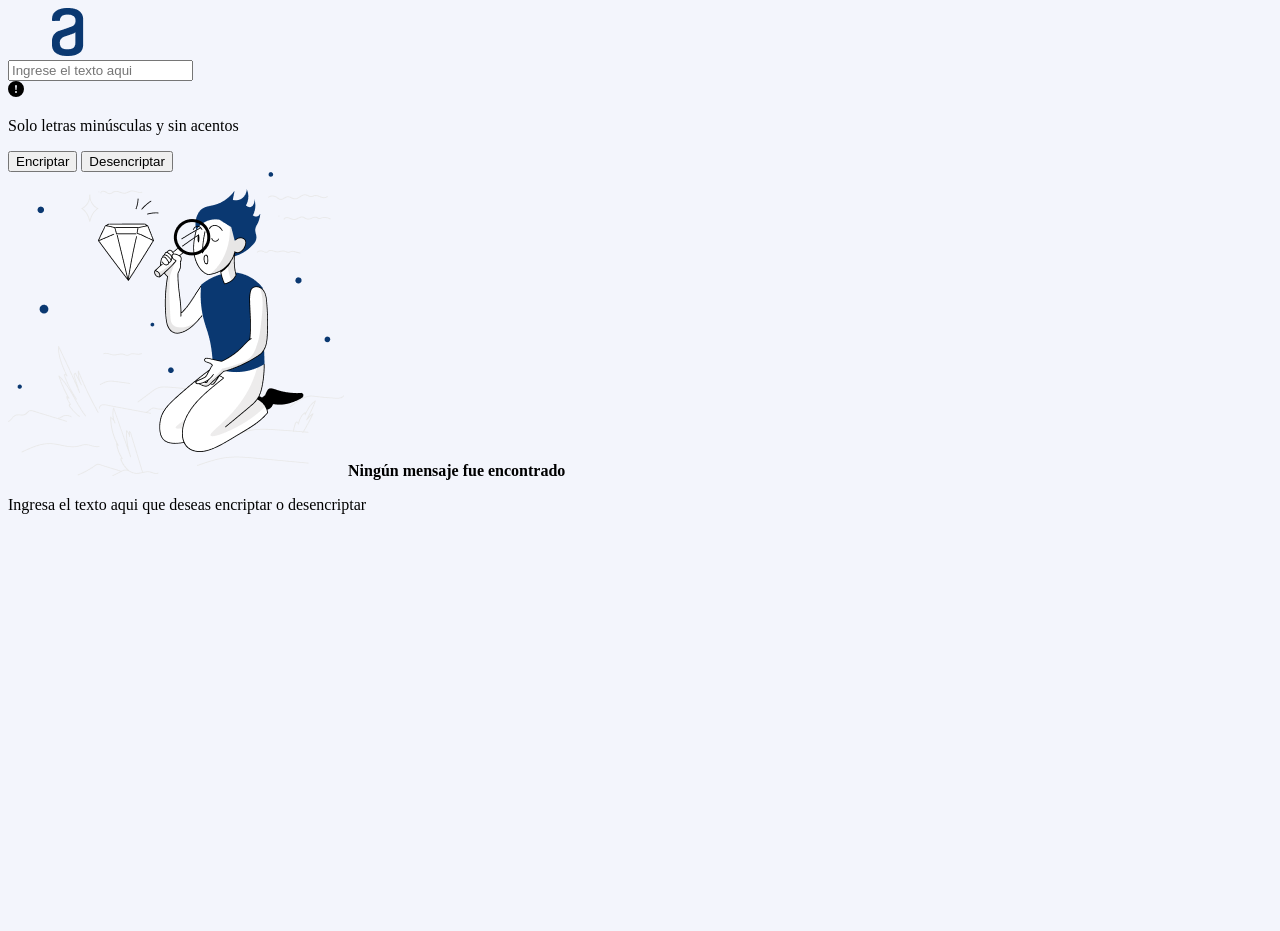
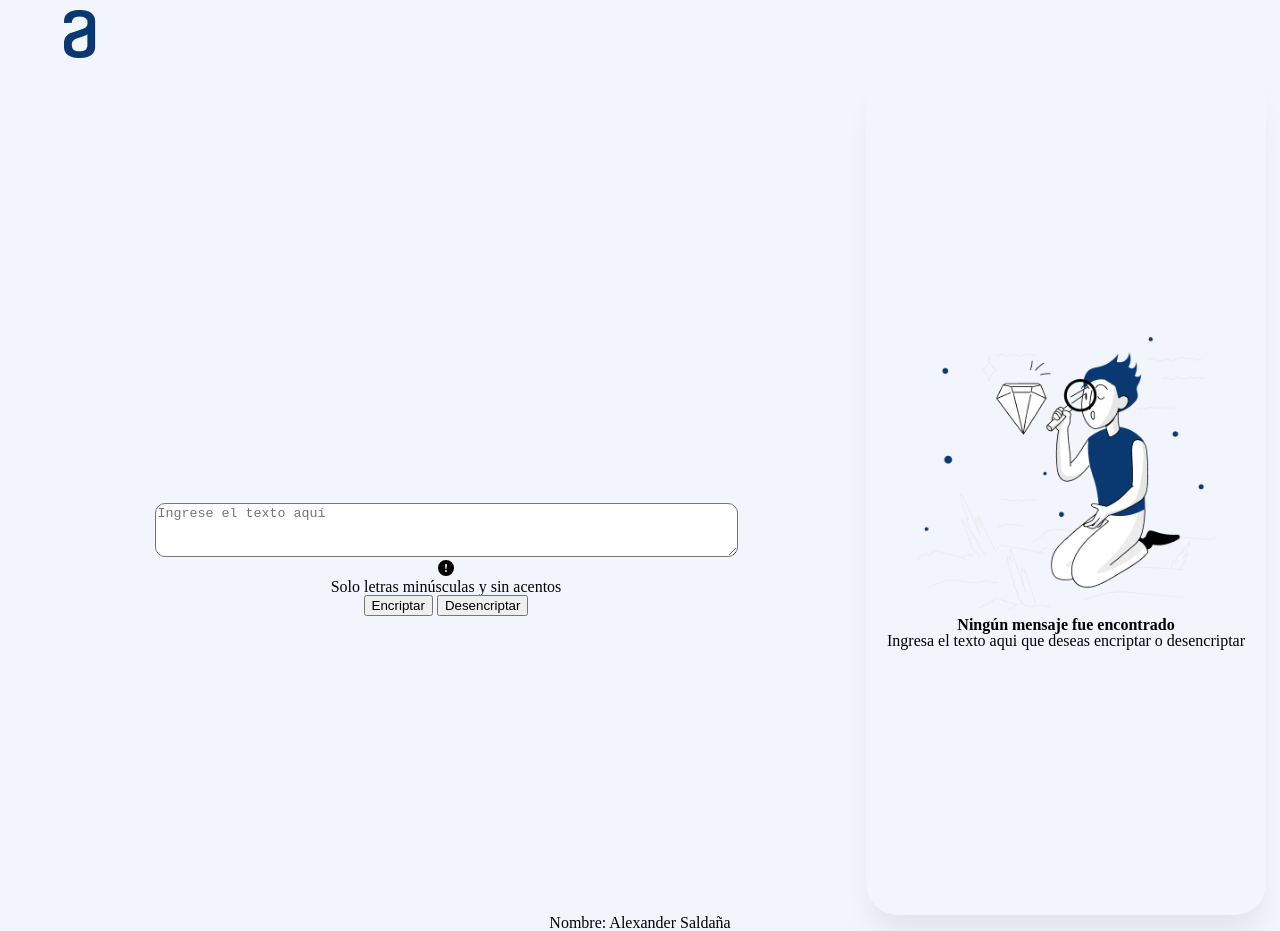
Before and after one commit to alexdsa981/encriptador, a plain HTML site: page index.html in a window 1280 px wide. Before the commit the page ends 800 px from the top, so only its background shows below. Drawn offline with Linux system fonts and the light colour scheme.

Commit message:
Agrega estructura y estilos principales

```diff
--- a/index.html
+++ b/index.html
@@ -4,28 +4,59 @@
 <head>
     <meta charset="UTF-8">
     <meta name="viewport" content="width=device-width, initial-scale=1.0">
+    <link rel="stylesheet" href="reset.css">
     <link rel="stylesheet" href="style.css">
     <title>Encriptador</title>
 </head>
 
 <body>
-    <img src="img/Logo.png" alt="logo">
+    <header>
+        <img src="img/Logo.png" alt="logo" class="logo">
+    </header>
+    <main>
+        <div class="left-side">
+
             <div>
-        <input type="text" name="" id="entradaTexto" placeholder="Ingrese el texto aqui">
+                <textarea class="texto-input" name="" id="" cols="30" rows="10"
+                    placeholder="Ingrese el texto aquí"></textarea>
             </div>
 
+            <div class="aviso-condiciones">
                 <img src="img/exclamation-circle-fill.svg" alt="simbolo-exclama">
                 <p>Solo letras minúsculas y sin acentos</p>
+            </div>
 
-    <div>
+            <div class="botones-encriptacion">
                 <input type="button" value="Encriptar">
                 <input type="button" value="Desencriptar">
             </div>
-    <div>
-        <img src="img/Muñeco.png" alt="muñeco">
+
+        </div>
+
+        <div class="right-side">
+            <div class="contenedor">
+                <div class="contenido">
+                    <div class="texto-inactivo">
+                        <img src="img/Muñeco.png" alt="muñeco" class="muñeco">
+                        <div class="aviso-input-vacio">
                             <b>Ningún mensaje fue encontrado</b>
                             <p>Ingresa el texto aqui que deseas encriptar o desencriptar</p>
                         </div>
+                    </div>
+                    <div class="texto-activo">
+                        <textarea name="" id="" cols="30" rows="10"></textarea>
+                        <input type="button" name="" id="" value="Copiar">
+                    </div>
+                </div>
+            </div>
+        </div>
+    </main>
+
 </body>
+<footer>
+    <div>
+        <p>Nombre: Alexander Saldaña</p>
+    </div>
+</footer>
 
 </html>
--- /dev/null
+++ b/reset.css
@@ -0,0 +1,104 @@
+/*
+html5doctor.com Reset Stylesheet
+v1.6.1
+Last Updated: 2010-09-17
+Author: Richard Clark - http://richclarkdesign.com
+Twitter: @rich_clark
+*/
+
+html, body, div, span, object, iframe,
+h1, h2, h3, h4, h5, h6, p, blockquote, pre,
+abbr, address, cite, code,
+del, dfn, em, img, ins, kbd, q, samp,
+small, strong, sub, sup, var,
+b, i,
+dl, dt, dd, ol, ul, li,
+fieldset, form, label, legend,
+table, caption, tbody, tfoot, thead, tr, th, td,
+article, aside, canvas, details, figcaption, figure,
+footer, header, hgroup, menu, nav, section, summary,
+time, mark, audio, video {
+  margin:0;
+  padding:0;
+  border:0;
+  outline:0;
+  font-size:100%;
+  vertical-align:baseline;
+  background:transparent;
+}
+
+body {
+  line-height:1;
+}
+
+article,aside,details,figcaption,figure,
+footer,header,hgroup,menu,nav,section {
+  display:block;
+}
+
+nav ul {
+  list-style:none;
+}
+
+blockquote, q {
+  quotes:none;
+}
+
+blockquote:before, blockquote:after,
+q:before, q:after {
+  content:'';
+  content:none;
+}
+
+a {
+  margin:0;
+  padding:0;
+  font-size:100%;
+  vertical-align:baseline;
+  background:transparent;
+}
+
+/* change colours to suit your needs */
+
+ins {
+  background-color:#ff9;
+  color:#000;
+  text-decoration:none;
+}
+
+/* change colours to suit your needs */
+
+mark {
+  background-color:#ff9;
+  color:#000;
+  font-style:italic;
+  font-weight:bold;
+}
+
+del {
+  text-decoration: line-through;
+}
+
+abbr[title], dfn[title] {
+  border-bottom:1px dotted;
+  cursor:help;
+}
+
+table {
+  border-collapse:collapse;
+  border-spacing:0;
+}
+
+/* change border colour to suit your needs */
+hr {
+  display:block;
+  height:1px;
+  border:0;
+  border-top:1px solid #cccccc;
+  margin:1em 0;
+  padding:0;
+}
+
+input, select {
+  vertical-align:middle;
+}
--- a/style.css
+++ b/style.css
@@ -1,3 +1,69 @@
-body{
+body {
     background-color: #F3F5FC;
+    width: 100%;
+    text-align: center;
 }
+
+header {
+    width: 100%;
+    text-align: left;
+}
+
+header .logo {
+    margin: 10px 0 10px 20px;
+}
+
+main {
+    width: 100%;
+}
+
+.left-side {
+    width: 65%;
+    display: inline-block;
+}
+
+.left-side .texto-input {
+    width: 577px;
+    height: 48px;
+    border-radius: 10px;
+}
+
+.right-side {
+    width: 30%;
+    display: inline-block;
+}
+
+.right-side .contenedor {
+    height: 844px;
+    width: 400px;
+
+    display: flex;
+    /**/
+    align-items: center;
+
+    box-shadow: 0px 24px 32px -8px rgba(0, 0, 0, 0.08);
+
+    border-style: none;
+    border-color: blue;
+    border-radius: 32px;
+    border-width: 2px;
+
+}
+
+.right-side .contenedor .contenido {
+    width: 100%;
+}
+
+.muñeco {
+    width: 300px;
+}
+
+.texto-activo {
+    display: none;
+}
+
+.aviso-input-vacio {
+    margin-top: 5px;
+}
+
+footer {}
```
Lines whose indentation alone changed are shown as unchanged.
